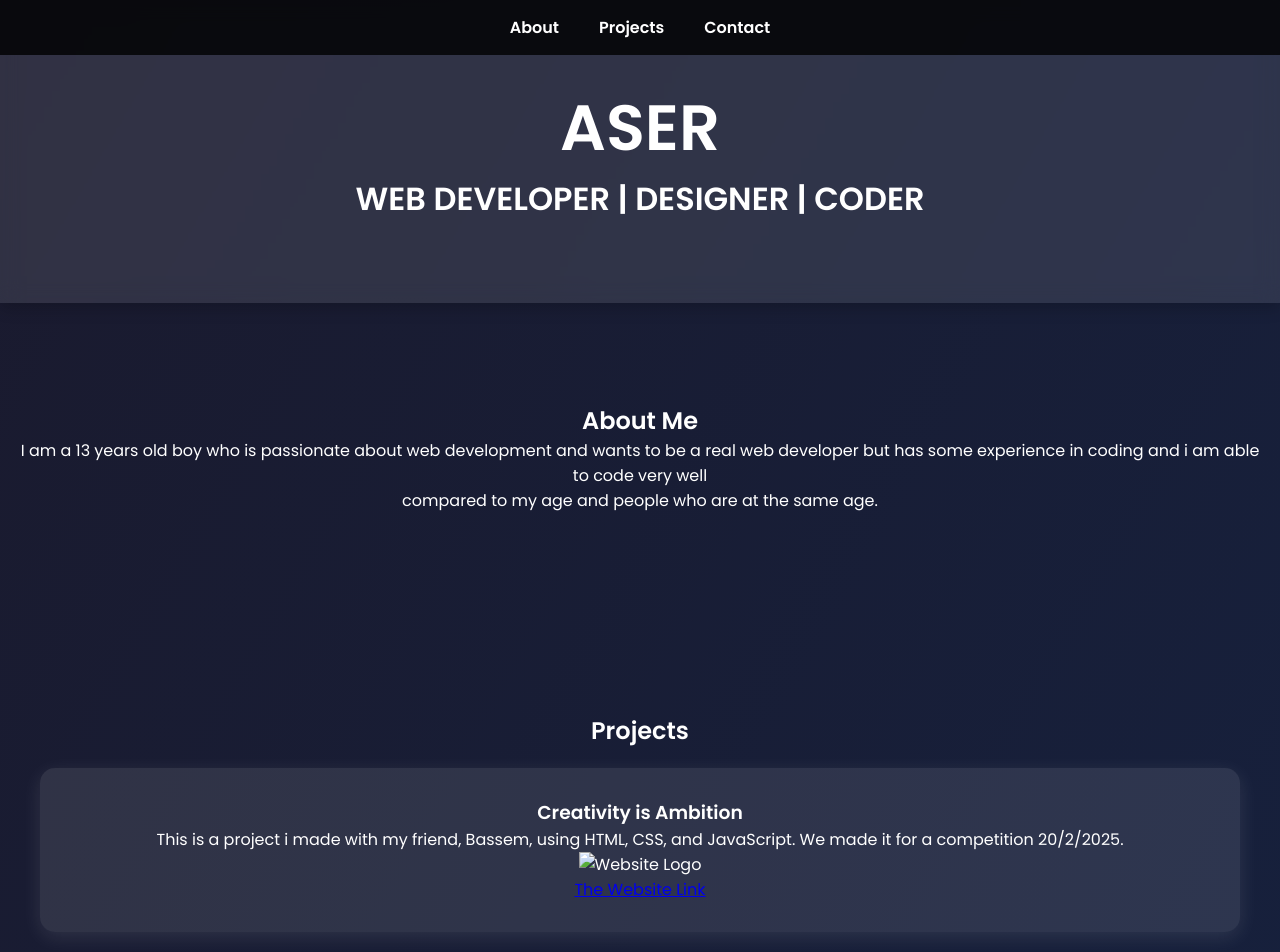
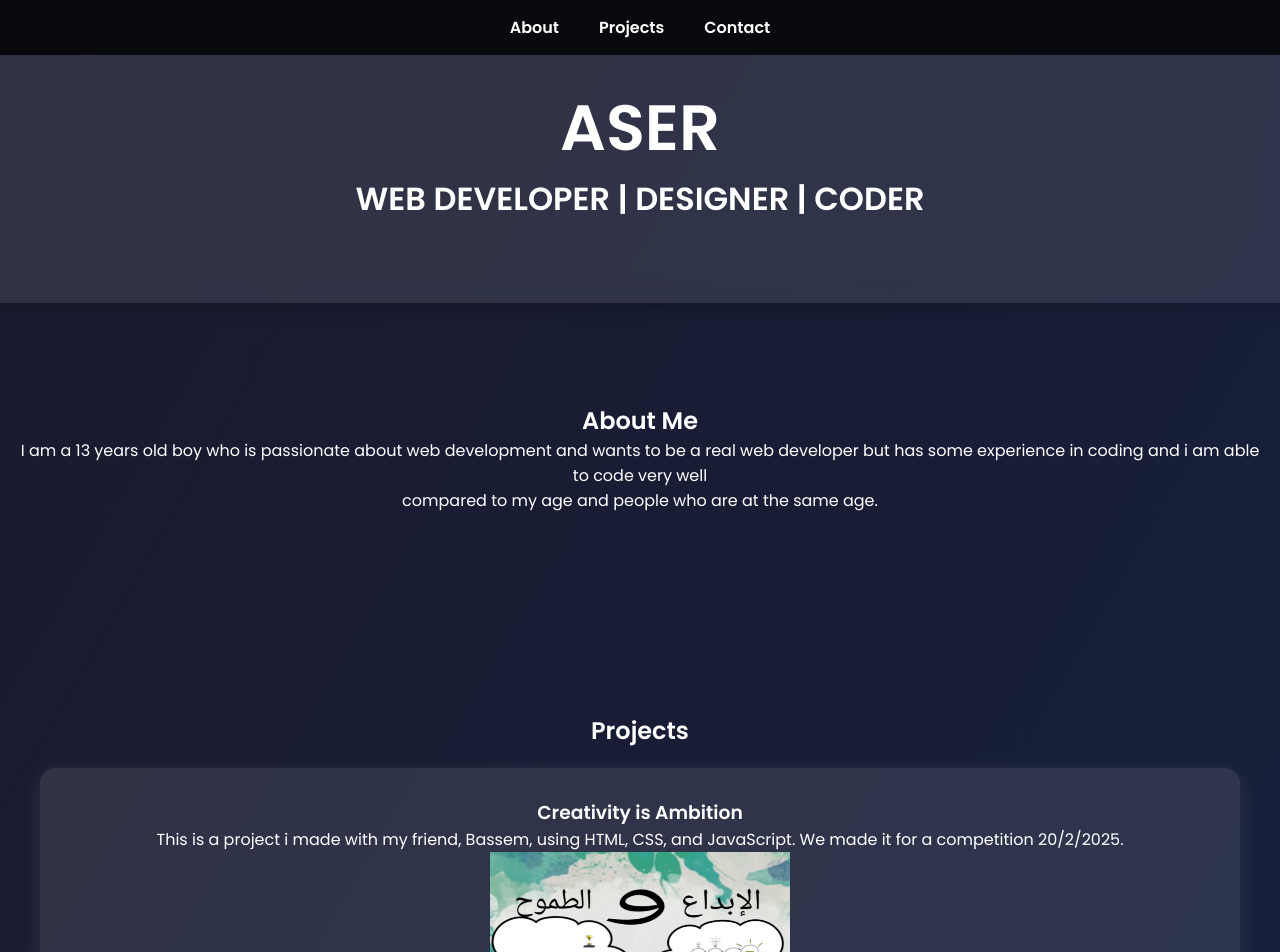
Before and after one commit to Bestbrainof24/Portofolio, a plain HTML site: page index.html in a window 1280 px wide. Shown: the top 952 px of the page. Drawn offline with Linux system fonts and the light colour scheme.

Commit message:
Update and rename portofolio.html to index.html

```diff
--- a/portofolio.html
+++ b/index.html
@@ -30,7 +30,7 @@
         <div class="project">
             <h3>Creativity is Ambition</h3>
             <p>This is a project i made with my friend, Bassem, using HTML, CSS, and JavaScript. We made it for a competition 20/2/2025.</p>
-            <img src="assets\Images\f7b841a7-ffbb-45a5-9389-463446d2f265.jpg" alt="Website Logo" width="300" height="400"><br>
+            <img src="f7b841a7-ffbb-45a5-9389-463446d2f265.jpg" alt="Website Logo" width="300" height="400"><br>
             <a href="https://bestbrainof24.github.io/Bassem-Aser">The Website Link</a>
         </div>
     </section>
```
